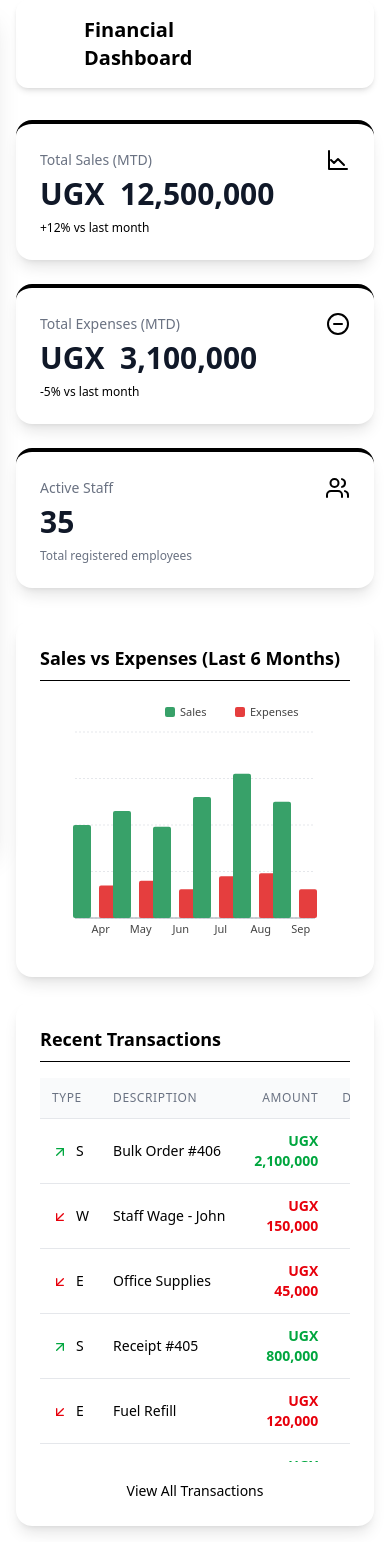
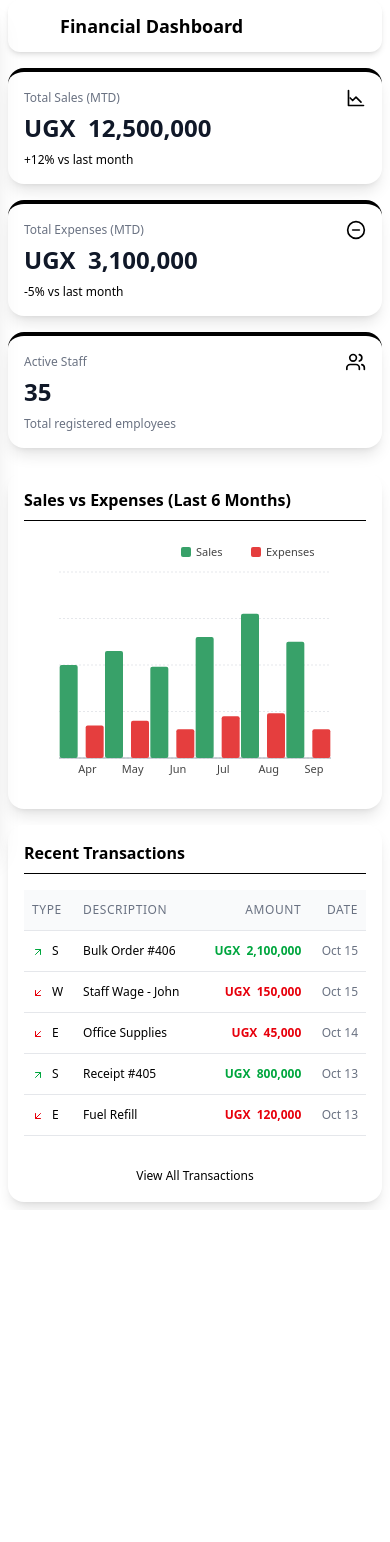
Before and after one commit to FARM-3/farm-web, a React (Vite) app: page /dashboard in a window 390 px wide. After the commit the page ends 1210 px from the top, so only its background shows below. Built offline with nearby package versions, Linux system fonts and the light colour scheme.

Commit message:
updated screens to be mobile responsive

```diff
--- a/src/pages/Dashboard.jsx
+++ b/src/pages/Dashboard.jsx
@@ -249,33 +249,33 @@ const FinancialChart = () => {
 // --- COMPONENT: TransactionsTable ---
 const TransactionsTable = () => {
     return (
-        <div className="bg-white p-6 rounded-2xl shadow-lg">
-            <h3 className="text-lg font-semibold mb-4 border-b pb-2">Recent Transactions</h3>
-            <div className="overflow-x-auto max-h-96">
+        <div className="bg-white p-4 sm:p-6 rounded-2xl shadow-lg">
+            <h3 className="text-base sm:text-lg font-semibold mb-4 border-b pb-2">Recent Transactions</h3>
+            <div className="overflow-x-auto max-h-64 sm:max-h-96">
                 <table className="min-w-full divide-y divide-gray-200">
                     <thead className="bg-gray-50 sticky top-0 z-10">
                         <tr>
-                            <th className="px-3 py-3 text-left text-xs font-medium text-gray-500 uppercase tracking-wider">Type</th>
-                            <th className="px-3 py-3 text-left text-xs font-medium text-gray-500 uppercase tracking-wider">Description</th>
-                            <th className="px-3 py-3 text-right text-xs font-medium text-gray-500 uppercase tracking-wider">Amount</th>
-                            <th className="px-3 py-3 text-right text-xs font-medium text-gray-500 uppercase tracking-wider">Date</th>
+                            <th className="px-2 sm:px-3 py-3 text-left text-xs font-medium text-gray-500 uppercase tracking-wider">Type</th>
+                            <th className="px-2 sm:px-3 py-3 text-left text-xs font-medium text-gray-500 uppercase tracking-wider">Description</th>
+                            <th className="px-2 sm:px-3 py-3 text-right text-xs font-medium text-gray-500 uppercase tracking-wider">Amount</th>
+                            <th className="px-2 sm:px-3 py-3 text-right text-xs font-medium text-gray-500 uppercase tracking-wider">Date</th>
                         </tr>
                     </thead>
-                    <tbody className="bg-white divide-y divide-gray-200 text-sm">
+                    <tbody className="bg-white divide-y divide-gray-200 text-xs sm:text-sm">
                         {MOCK_TRANSACTIONS.map(tx => {
                             const amountClass = tx.isExpense ? 'text-red-600' : 'text-green-600';
                             const IconComponent = tx.isExpense ? ArrowDownLeft : ArrowUpRight;
 
                             return (
                                 <tr key={tx.id} className="hover:bg-gray-50 transition-colors">
-                                    <td className="px-3 py-3 whitespace-nowrap">
-                                        <IconComponent className={`w-4 h-4 ${amountClass} inline-block mr-2`} strokeWidth={2.2} />
+                                    <td className="px-2 sm:px-3 py-3 whitespace-nowrap">
+                                        <IconComponent className={`w-3 h-3 sm:w-4 sm:h-4 ${amountClass} inline-block mr-2`} strokeWidth={2.2} />
                                         <span className="md:hidden">{tx.type.charAt(0)}</span>
                                         <span className="hidden md:inline">{tx.type}</span>
                                     </td>
-                                    <td className="px-3 py-3 font-medium truncate max-w-[150px]">{tx.description}</td>
-                                    <td className={`px-3 py-3 text-right font-bold ${amountClass}`}>{formatUGX(tx.amount)}</td>
-                                    <td className="px-3 py-3 text-right text-gray-500">{tx.date}</td>
+                                    <td className="px-2 sm:px-3 py-3 font-medium truncate max-w-[120px] sm:max-w-[150px]">{tx.description}</td>
+                                    <td className={`px-2 sm:px-3 py-3 text-right font-bold ${amountClass}`}>{formatUGX(tx.amount)}</td>
+                                    <td className="px-2 sm:px-3 py-3 text-right text-gray-500">{tx.date}</td>
                                 </tr>
                             );
                         })}
@@ -283,7 +283,7 @@ const TransactionsTable = () => {
                 </table>
             </div>
             <div className="text-center mt-4">
-                <a href="#" className="text-sm font-medium text-accent-btn hover:text-accent-btn/80">View All Transactions</a>
+                <a href="#" className="text-xs sm:text-sm font-medium text-accent-btn hover:text-accent-btn/80">View All Transactions</a>
             </div>
         </div>
     );
@@ -389,6 +389,12 @@ const App = () => {
 // Main layout class for mobile overlay effect
 const layoutClass = isSidebarOpen && isMobile ? 'overflow-hidden h-screen' : 'overflow-auto';
 
+// Mobile responsive adjustments
+const mobilePadding = 'p-2 sm:p-4 md:p-8';
+const mobileTextSize = 'text-lg sm:text-xl md:text-2xl';
+const mobileGridCols = 'grid-cols-1 sm:grid-cols-2 lg:grid-cols-3';
+const mobileChartGrid = 'grid-cols-1 lg:grid-cols-3';
+
 
     // --- COMPONENTS FOR RETURN ---
 
@@ -403,14 +409,14 @@ onClick={toggleSidebar}
 )}
 
 <aside
-className={`bg-sidebar-bg shadow-xl h-full fixed top-0 left-0 z-50 p-4 flex flex-col
+    className={`bg-sidebar-bg shadow-xl h-full fixed top-0 left-0 z-50 p-2 sm:p-4 flex flex-col
         transition-all duration-300 ${sidebarWidthClass} ${desktopCollapseClass}
         ${isMobile && !isSidebarOpen ? '-translate-x-full' : 'translate-x-0'}
     `}
 >
 {/* App Logo/Title and Toggle */}
-                <div className="h-16 flex items-center justify-between px-2 mb-6">
-<h1 className={`text-2xl font-extrabold text-black whitespace-nowrap
+<div className="h-12 sm:h-16 flex items-center justify-between px-2 mb-4 sm:mb-6">
+    <h1 className={`text-xl sm:text-2xl font-extrabold text-black whitespace-nowrap
         transition-opacity duration-200 ${isTextHidden ? 'opacity-0 hidden' : 'opacity-100 block'}`}>
         Rugyeyo Farm
     </h1>
@@ -421,15 +427,15 @@ ${isMobile && !isSidebarOpen ? '-translate-x-full' : 'translate-x-0'}
     >
         {/* Show X on mobile (to close) OR when sidebar is open on desktop (to collapse) */}
         {isSidebarOpen ? (
-    <XIcon className="w-6 h-6 text-black" strokeWidth={2.2} />
+            <XIcon className="w-5 h-5 sm:w-6 sm:h-6 text-black" strokeWidth={2.2} />
         ) : (
-    <MenuIcon className="w-6 h-6 text-black" strokeWidth={2.2} />
+            <MenuIcon className="w-5 h-5 sm:w-6 sm:h-6 text-black" strokeWidth={2.2} />
         )}
     </button>
 </div>
 
 {/* Navigation Menu */}
-                <nav className="flex-1 space-y-2">
+<nav className="flex-1 space-y-1 sm:space-y-2">
     {/* Note: SidebarLink uses bg-accent-btn for active state, which is now the brown color */}
     <SidebarLink icon={DashboardIcon} title="Menu" isActive={true} isCollapsed={isTextHidden} textColor="text-black"/>
     <SidebarLink icon={TrendingUpIcon} title="Sales" href="/sales" isActive={false} isCollapsed={isTextHidden} />
@@ -440,13 +446,13 @@ ${isMobile && !isSidebarOpen ? '-translate-x-full' : 'translate-x-0'}
 </nav>
 
 {/* Footer/User Info */}
-                <div className="mt-auto pt-4 border-t border-white/20">
+<div className="mt-auto pt-2 sm:pt-4 border-t border-white/20">
     <div className={`text-xs text-white/80 truncate transition-opacity duration-200 ${isTextHidden ? 'opacity-0 hidden' : 'opacity-100 block'}`}>
         User ID: {userId || 'Authenticating...'}
     </div>
-                    <a href="#" className={`flex items-center p-3 rounded-xl text-sm text-white hover:bg-white/10 mt-2
+    <a href="#" className={`flex items-center p-2 sm:p-3 rounded-xl text-xs sm:text-sm text-white hover:bg-white/10 mt-2
         ${isTextHidden ? 'justify-center w-10 h-10 p-0' : 'justify-start'}`}>
-                        <LogOutIcon className={`w-4 h-4 ${isTextHidden ? '' : 'mr-3'}`} />
+        <LogOutIcon className={`w-3 h-3 sm:w-4 sm:h-4 ${isTextHidden ? '' : 'mr-2 sm:mr-3'}`} />
         <span className={`whitespace-nowrap transition-opacity duration-200 ${isTextHidden ? 'opacity-0 hidden' : 'opacity-100 block'}`}>Logout</span>
     </a>
 </div>
@@ -455,25 +461,25 @@ ${isMobile && !isSidebarOpen ? '-translate-x-full' : 'translate-x-0'}
     );
 
 const MainHeader = () => (
-<header className="bg-sidebar-bg rounded-xl p-4 flex items-center justify-between shadow-md mb-8 z-30 relative">
+<header className="bg-sidebar-bg rounded-xl p-2 sm:p-4 flex items-center justify-between shadow-md mb-4 sm:mb-8 z-30 relative">
 <div className="flex items-center">
 {/* Mobile Menu Button (always visible on mobile to open sidebar) */}
 <button
-className="p-2 mr-3 rounded-full md:hidden hover:bg-sidebar-bg/50"
+className="p-2 mr-2 sm:mr-3 rounded-full md:hidden hover:bg-sidebar-bg/50"
 onClick={toggleSidebar}
 >
-<MenuIcon className="w-6 h-6 text-white" strokeWidth={2.2} />
+<MenuIcon className="w-5 h-5 sm:w-6 sm:h-6 text-white" strokeWidth={2.2} />
 </button>
 
 {/* Desktop Collapse Button (only visible on desktop when sidebar is w-16) - Now handled in MainSidebar for better placement */}
-<h2 className="text-xl md:text-2xl font-bold text-black">Financial Dashboard</h2>
+<h2 className="text-lg sm:text-xl md:text-2xl font-bold text-black">Financial Dashboard</h2>
 </div>
 
-<div className="flex items-center space-x-4">
+<div className="flex items-center space-x-2 sm:space-x-4">
 <button className="p-2 rounded-full hover:bg-sidebar-bg/50">
-<BellIcon className="w-6 h-6 text-white" strokeWidth={2.2} />
+<BellIcon className="w-5 h-5 sm:w-6 sm:h-6 text-white" strokeWidth={2.2} />
 </button>
-<div className="w-10 h-10 rounded-full bg-white/20 flex items-center justify-center text-sm font-bold text-white">
+<div className="w-8 h-8 sm:w-10 sm:h-10 rounded-full bg-white/20 flex items-center justify-center text-xs sm:text-sm font-bold text-white">
 JP
 </div>
 </div>
@@ -481,32 +487,32 @@ JP
 );
 
 const KPISection = () => (
-        <div className="grid grid-cols-1 sm:grid-cols-2 lg:grid-cols-3 gap-6 mb-8">
+    <div className={`grid ${mobileGridCols} gap-4 sm:gap-6 mb-6 sm:mb-8`}>
 
-            <div className="bg-white p-6 rounded-2xl shadow-lg border-t-4 border-accent-btn">
+        <div className="bg-white p-4 sm:p-6 rounded-2xl shadow-lg border-t-4 border-accent-btn">
             <div className="flex items-center justify-between">
-                    <p className="text-sm font-medium text-gray-500">Total Sales (MTD)</p>
-                    <LineChartIcon className="w-6 h-6 text-accent-btn" strokeWidth={2.2} />
+                <p className="text-xs sm:text-sm font-medium text-gray-500">Total Sales (MTD)</p>
+                <LineChartIcon className="w-5 h-5 sm:w-6 sm:h-6 text-accent-btn" strokeWidth={2.2} />
             </div>
-                <p className="mt-1 text-3xl font-extrabold text-gray-900">{formatUGX(12500000)}</p>
+            <p className="mt-1 text-2xl sm:text-3xl font-extrabold text-gray-900">{formatUGX(12500000)}</p>
             <p className="text-xs text-accent-btn mt-2">+12% vs last month</p>
         </div>
 
-            <div className="bg-white p-6 rounded-2xl shadow-lg border-t-4 border-accent-btn">
+        <div className="bg-white p-4 sm:p-6 rounded-2xl shadow-lg border-t-4 border-accent-btn">
             <div className="flex items-center justify-between">
-                    <p className="text-sm font-medium text-gray-500">Total Expenses (MTD)</p>
-                    <MinusCircleIcon className="w-6 h-6 text-accent-btn" strokeWidth={2.2} />
+                <p className="text-xs sm:text-sm font-medium text-gray-500">Total Expenses (MTD)</p>
+                <MinusCircleIcon className="w-5 h-5 sm:w-6 sm:h-6 text-accent-btn" strokeWidth={2.2} />
             </div>
-                <p className="mt-1 text-3xl font-extrabold text-gray-900">{formatUGX(3100000)}</p>
+            <p className="mt-1 text-2xl sm:text-3xl font-extrabold text-gray-900">{formatUGX(3100000)}</p>
             <p className="text-xs text-accent-btn mt-2">-5% vs last month</p>
         </div>
 
-            <div className="bg-white p-6 rounded-2xl shadow-lg border-t-4 border-accent-btn">
+        <div className="bg-white p-4 sm:p-6 rounded-2xl shadow-lg border-t-4 border-accent-btn">
             <div className="flex items-center justify-between">
-                    <p className="text-sm font-medium text-gray-500">Active Staff</p>
-                    <UsersIcon className="w-6 h-6 text-accent-btn" strokeWidth={2.2} />
+                <p className="text-xs sm:text-sm font-medium text-gray-500">Active Staff</p>
+                <UsersIcon className="w-5 h-5 sm:w-6 sm:h-6 text-accent-btn" strokeWidth={2.2} />
             </div>
-                <p className="mt-1 text-3xl font-extrabold text-gray-900">35</p>
+            <p className="mt-1 text-2xl sm:text-3xl font-extrabold text-gray-900">35</p>
             <p className="text-xs text-gray-500 mt-2">Total registered employees</p>
         </div>
     </div>
@@ -518,16 +524,16 @@ JP
 
             <MainSidebar />
 
-            <main className={`p-4 md:p-8 transition-all duration-300 ${mainMarginClass} pt-0`}>
+<main className={`${mobilePadding} transition-all duration-300 ${mainMarginClass} pt-0`}>
                 <MainHeader />
                 <KPISection />
 
 {/* Charts and Recent Activity Section */}
-                <div className="grid grid-cols-1 lg:grid-cols-3 gap-6">
+<div className={`grid ${mobileChartGrid} gap-4 sm:gap-6`}>
 
     {/* Left Column: Primary Chart */}
-                    <div className="lg:col-span-2 bg-white p-6 rounded-2xl shadow-lg">
-                        <h3 className="text-lg font-semibold mb-4 border-b pb-2">Sales vs Expenses (Last 6 Months)</h3>
+    <div className="lg:col-span-2 bg-white p-4 sm:p-6 rounded-2xl shadow-lg">
+        <h3 className="text-base sm:text-lg font-semibold mb-4 border-b pb-2">Sales vs Expenses (Last 6 Months)</h3>
         <FinancialChart />
     </div>
 
```
Lines whose indentation alone changed are shown as unchanged.
